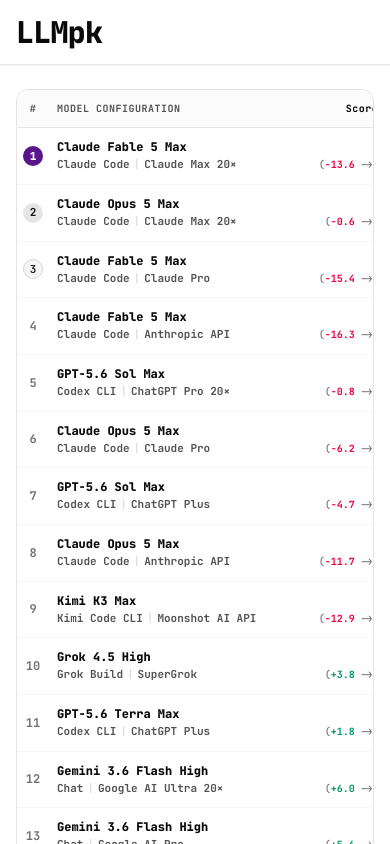
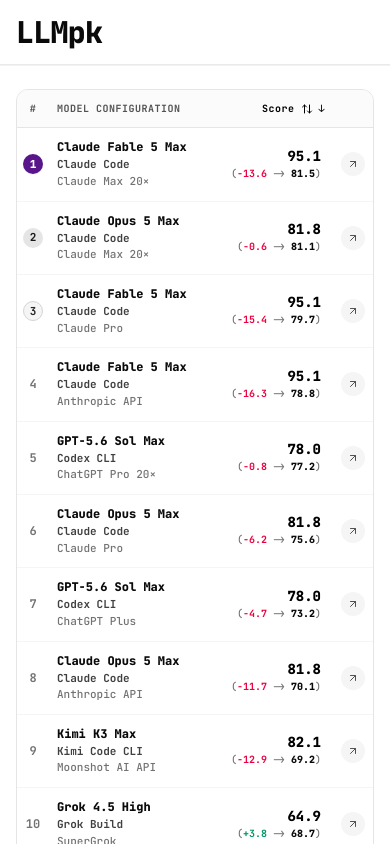
Before and after one commit to Vita0818/LLM-pk, a React (Vite) app: page / in a window 390 px wide. Shown: the top 844 px of the page. Built offline with nearby package versions, Linux system fonts and the light colour scheme.

Commit message:
feat: 3-line stacked model configuration for mobile view with balanced score column position

```diff
--- a/src/VercelAestheticPreview.tsx
+++ b/src/VercelAestheticPreview.tsx
@@ -310,22 +310,28 @@
                           )}
                         </td>
 
-                        {/* Model Configuration 3-Part Name */}
+                        {/* Model Configuration 3-Part Name: Stacked 3 Lines on Mobile */}
                         <td className="px-2 sm:px-5 py-3 sm:py-3.5 font-brand-mono min-w-0">
                           <div className="space-y-0.5 sm:space-y-1">
                             <div className="font-extrabold text-neutral-950 text-xs sm:text-base group-hover:text-purple-900 transition-colors leading-tight">
                               {parsed.model}
                             </div>
-                            <div className="flex items-center gap-1 font-bold text-neutral-600 text-[11px] sm:text-[15px] truncate">
+                            {/* Desktop: Harness | Provider on single line */}
+                            <div className="hidden sm:flex items-center gap-1 font-bold text-neutral-600 text-[15px] truncate">
                               <span className="truncate">{parsed.harness}</span>
                               <span className="text-neutral-300 font-normal shrink-0">|</span>
                               <span className="truncate">{parsed.provider}</span>
                             </div>
+                            {/* Mobile: 2 Separate Stacked Lines for Harness & Provider (Total 3 Lines) */}
+                            <div className="sm:hidden space-y-0.5 text-[11px]">
+                              <div className="font-bold text-neutral-700 truncate">{parsed.harness}</div>
+                              <div className="font-medium text-neutral-500 truncate">{parsed.provider}</div>
+                            </div>
                           </div>
                         </td>
 
-                        {/* Merged Intelligence & Practical Score Column: Stacked Multi-line on Mobile */}
-                        <td className="px-2 sm:px-5 py-3 sm:py-3.5 text-right sm:text-center font-brand-mono shrink-0">
+                        {/* Merged Intelligence & Practical Score Column: Pulled slightly closer inward */}
+                        <td className="pl-1 pr-3 sm:px-5 py-3 sm:py-3.5 text-right sm:text-center font-brand-mono shrink-0">
                           <div className="flex flex-col items-end sm:items-center">
                             {/* Line 1: Main Intelligence Score */}
                             <div className="font-black text-black text-sm sm:text-xl leading-none">
```
